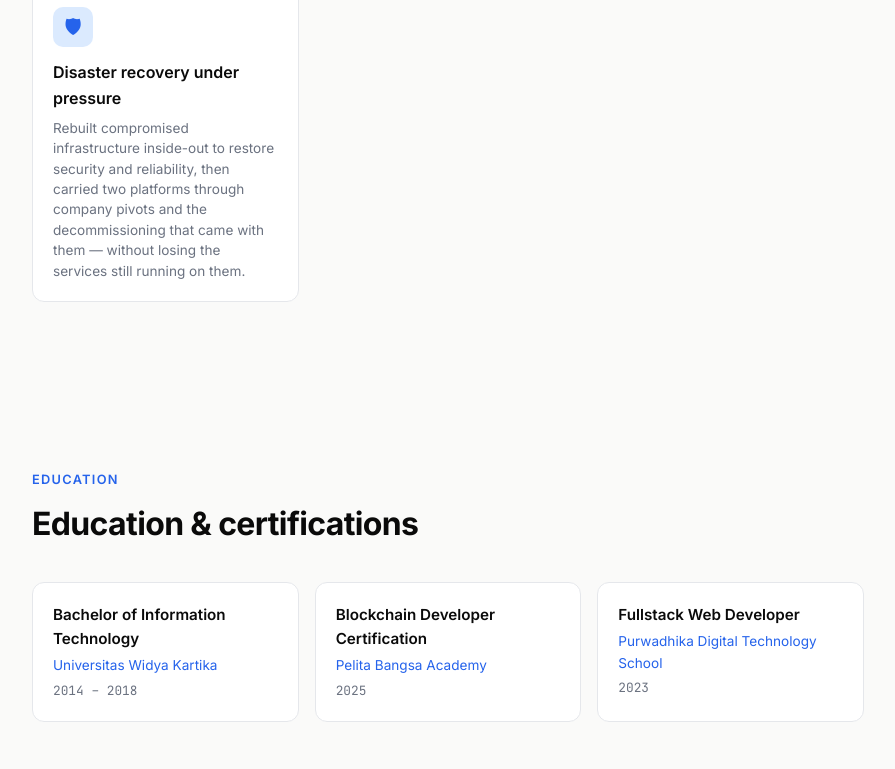
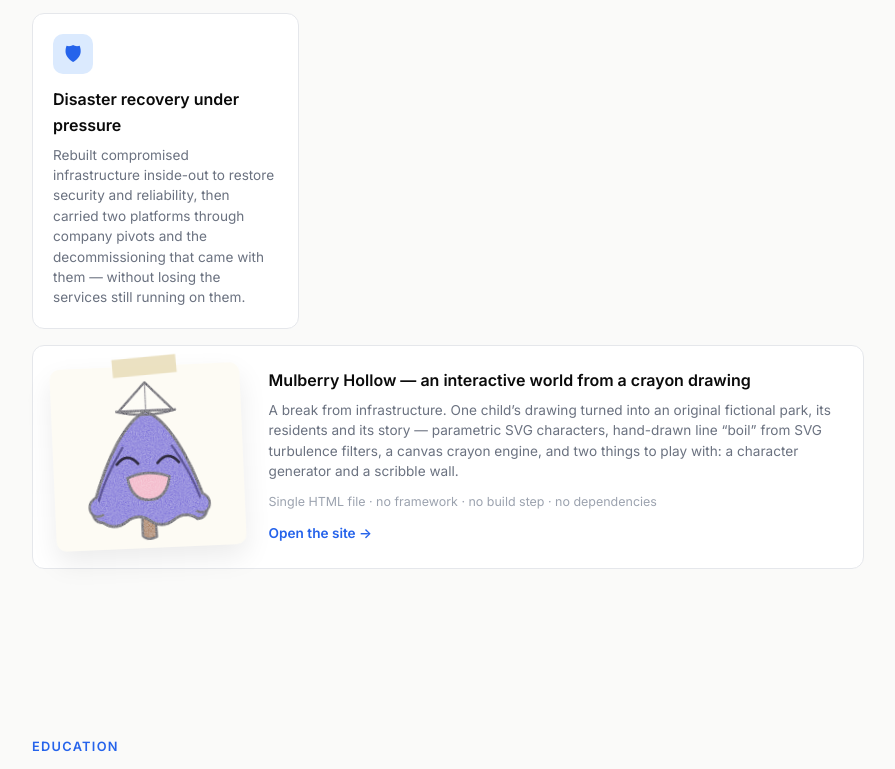
Before and after one commit to budisetiawan760/budisetiawan760.github.io, a plain HTML site: page index.html in a window 1280 px wide. Shown: the part 4847-5616 px from the top of the page, without its empty margins (192-1087 px from the left). Drawn offline with Linux system fonts and the light colour scheme.

Commit message:
Add Mulberry Hollow as a featured project in Signature Work

```diff
--- a/index.html
+++ b/index.html
@@ -681,6 +681,55 @@
     color: var(--text-muted);
     line-height: 1.5;
   }
+  a.service-card {
+    display: block;
+    color: inherit;
+    text-decoration: none;
+    cursor: pointer;
+  }
+  .service-card.work-feature {
+    grid-column: 1 / -1;
+    display: grid;
+    grid-template-columns: 190px 1fr;
+    gap: 1.6rem;
+    align-items: center;
+  }
+  .work-feature-art {
+    position: relative;
+    background: #fdfbf4;
+    border-radius: 10px;
+    padding: 0.9rem 0.9rem 0.4rem;
+    transform: rotate(-2.5deg);
+    box-shadow: 0 12px 28px var(--shadow-lg);
+    transition: transform 0.25s ease;
+  }
+  .work-feature-art::before {
+    content: "";
+    position: absolute;
+    top: -9px; left: 50%;
+    width: 64px; height: 18px;
+    transform: translateX(-50%) rotate(-3deg);
+    background: rgba(233, 222, 188, 0.9);
+  }
+  .work-feature-art svg { display: block; width: 100%; height: auto; }
+  a.service-card:hover .work-feature-art { transform: rotate(0deg) scale(1.04); }
+  .work-feature-meta {
+    font-size: 0.78rem;
+    color: var(--text-subtle);
+    margin-top: 0.65rem;
+  }
+  @media (max-width: 640px) {
+    .service-card.work-feature { grid-template-columns: 1fr; gap: 1.1rem; }
+    .work-feature-art { max-width: 190px; margin: 0.4rem auto 0; }
+  }
+  .service-cue {
+    display: inline-block;
+    margin-top: 0.7rem;
+    font-size: 0.85rem;
+    font-weight: 600;
+    color: var(--accent);
+  }
+  a.service-card:hover .service-cue { text-decoration: underline; }
 
   /* Consultation form */
   .consult-wrap {
@@ -1083,7 +1132,8 @@
       <div class="section-label">Signature work</div>
       <h2 class="section-title">What I've built and run</h2>
       <p class="section-intro" style="max-width:720px;">
-        Four things that say more about how I work than a tools list does.
+        Four production systems that say more about how I work than a tools list does &mdash;
+        and one thing I built for the fun of it.
       </p>
 
       <div class="service-grid">
@@ -1129,6 +1179,48 @@
             &mdash; without losing the services still running on them.
           </div>
         </div>
+
+        <a class="service-card work-feature" href="mulberry-hollow.html" target="_blank" rel="noopener">
+          <div class="work-feature-art" aria-hidden="true">
+            <svg viewBox="0 0 300 300">
+              <defs>
+                <filter id="mhCrayon" x="-15%" y="-15%" width="130%" height="130%">
+                  <feTurbulence type="fractalNoise" baseFrequency="0.8" numOctaves="4" seed="7" result="n"/>
+                  <feDisplacementMap in="SourceGraphic" in2="n" scale="2.6" xChannelSelector="R" yChannelSelector="G" result="rough"/>
+                  <feTurbulence type="fractalNoise" baseFrequency="0.42" numOctaves="3" seed="4" result="g"/>
+                  <feColorMatrix in="g" type="matrix" values="0 0 0 0 1  0 0 0 0 1  0 0 0 0 1  0 0 0 .40 0" result="ga"/>
+                  <feComposite in="ga" in2="rough" operator="in" result="gc"/>
+                  <feBlend in="rough" in2="gc" mode="screen"/>
+                </filter>
+              </defs>
+              <path filter="url(#mhCrayon)" d="M139,214 q-5,40 -4,76 q9,10 26,2 q-1,-40 -2,-79 z" fill="#a3703f" stroke="#2f2b3f" stroke-width="4"/>
+              <path filter="url(#mhCrayon)" d="M150,58 C112,74 74,140 46,230 C40,250 48,262 62,262 q22,16 44,0 q22,-16 44,0 q22,16 44,0 q22,-16 44,0 C252,262 260,250 254,230 C226,140 188,74 150,58 Z" fill="#6a5ad6" stroke="#2f2b3f" stroke-width="5" stroke-linejoin="round"/>
+              <path d="M104,124 q-34,52 -50,102 M196,124 q34,52 50,102" fill="none" stroke="rgba(20,14,60,.45)" stroke-width="4" stroke-linecap="round"/>
+              <path filter="url(#mhCrayon)" d="M52,214 q-19,10 -12,28 q8,14 24,5" fill="#6a5ad6" stroke="#2f2b3f" stroke-width="4"/>
+              <path filter="url(#mhCrayon)" d="M248,214 q19,10 12,28 q-8,14 -24,5" fill="#6a5ad6" stroke="#2f2b3f" stroke-width="4"/>
+              <path filter="url(#mhCrayon)" d="M111,181 q39,-16 78,0 q-6,42 -39,42 q-33,0 -39,-42 z" fill="#f2aec3" stroke="#2f2b3f" stroke-width="4.5"/>
+              <path d="M92,155 q20,-24 40,0 M168,155 q20,-24 40,0" fill="none" stroke="#2f2b3f" stroke-width="5" stroke-linecap="round"/>
+              <g filter="url(#mhCrayon)">
+                <path d="M150,4 L201,57 L99,57 Z" fill="#fdfbf4" stroke="#2f2b3f" stroke-width="4" stroke-linejoin="round"/>
+                <path d="M150,6 L150,55" stroke="#2f2b3f" stroke-width="2.5" opacity=".55"/>
+                <path d="M95,57 q55,15 110,0" fill="none" stroke="#2f2b3f" stroke-width="4" stroke-linecap="round"/>
+              </g>
+            </svg>
+          </div>
+          <div>
+            <div class="service-title">Mulberry Hollow &mdash; an interactive world from a crayon drawing</div>
+            <div class="service-desc">
+              A break from infrastructure. One child&rsquo;s drawing turned into an original fictional
+              park, its residents and its story &mdash; parametric SVG characters, hand-drawn line
+              &ldquo;boil&rdquo; from SVG turbulence filters, a canvas crayon engine, and two things to
+              play with: a character generator and a scribble wall.
+            </div>
+            <div class="work-feature-meta">
+              Single HTML file &middot; no framework &middot; no build step &middot; no dependencies
+            </div>
+            <span class="service-cue">Open the site &rarr;</span>
+          </div>
+        </a>
       </div>
     </section>
 
```
